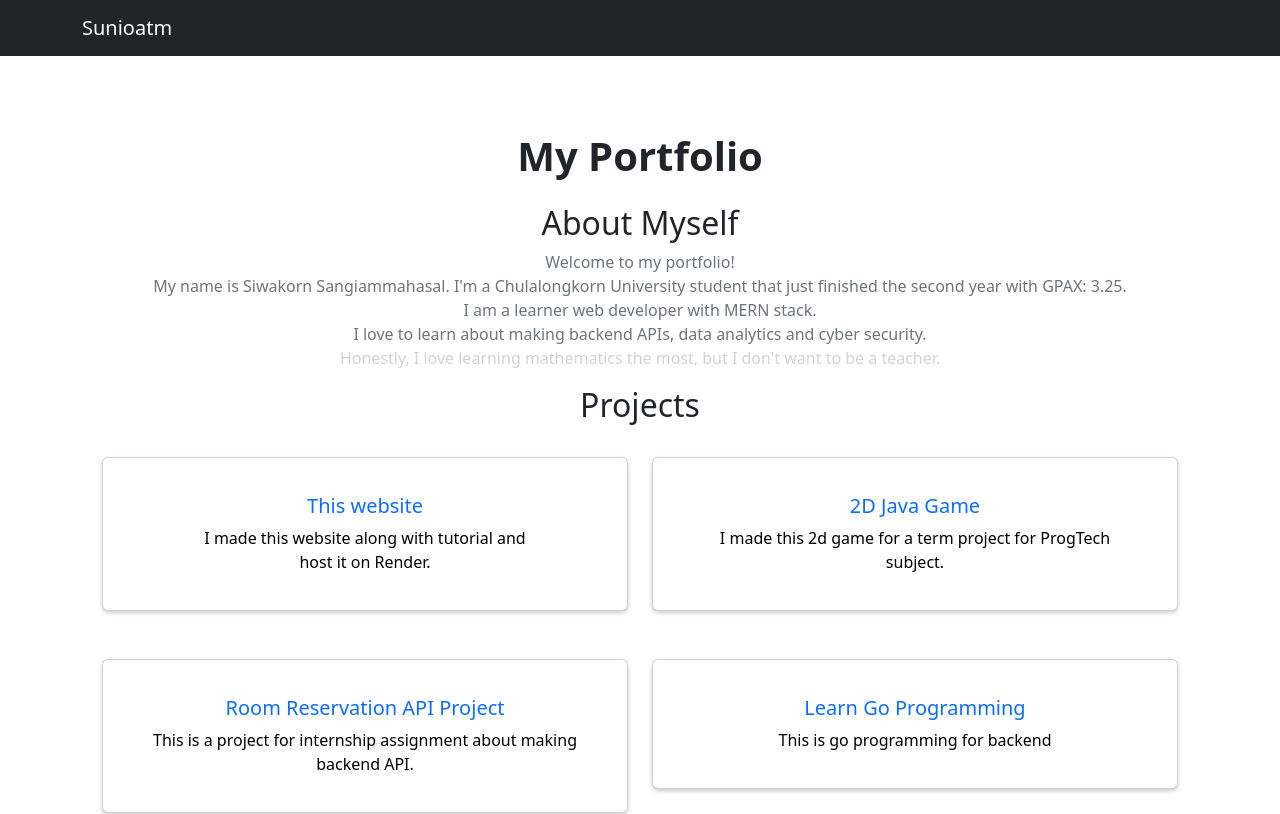
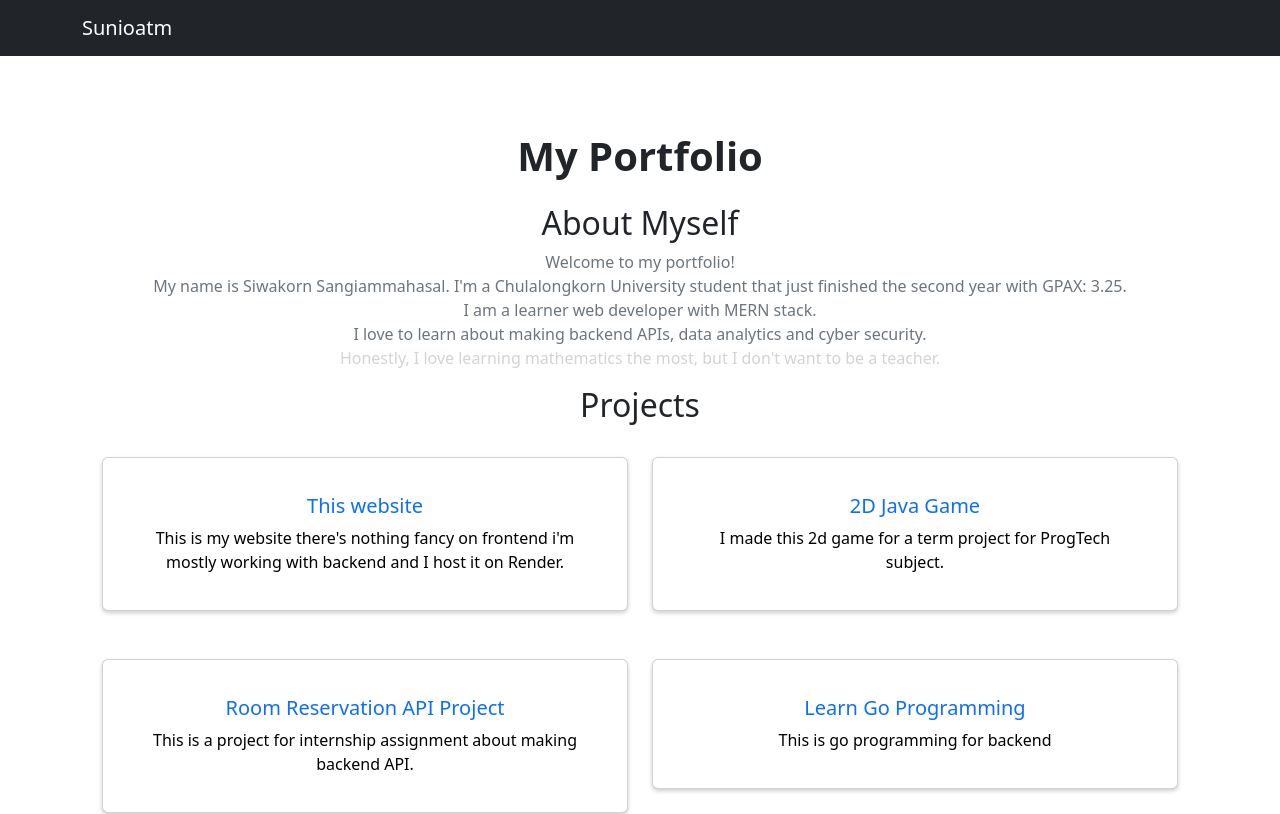
Before and after one commit to Sunioatm/MyWebsite, a React (Vite) app in the folder frontend/: page / in a window 1280 px wide. Shown: the top 814 px of the page. Built offline with nearby package versions, Linux system fonts and the light colour scheme.

Commit message:
fix: description

```diff
--- a/frontend/src/components/Portfolio.jsx
+++ b/frontend/src/components/Portfolio.jsx
@@ -18,7 +18,7 @@ const skills = [
 const projects = [
   {
     title: 'This website',
-    description: `I made this website along with tutorial and <br>host it on Render.<br>`,
+    description: `This is my website there's nothing fancy on frontend i'm mostly working with backend and I host it on Render.<br>`,
     url: "",
     image: 'path_to_image_1',
   },
```
